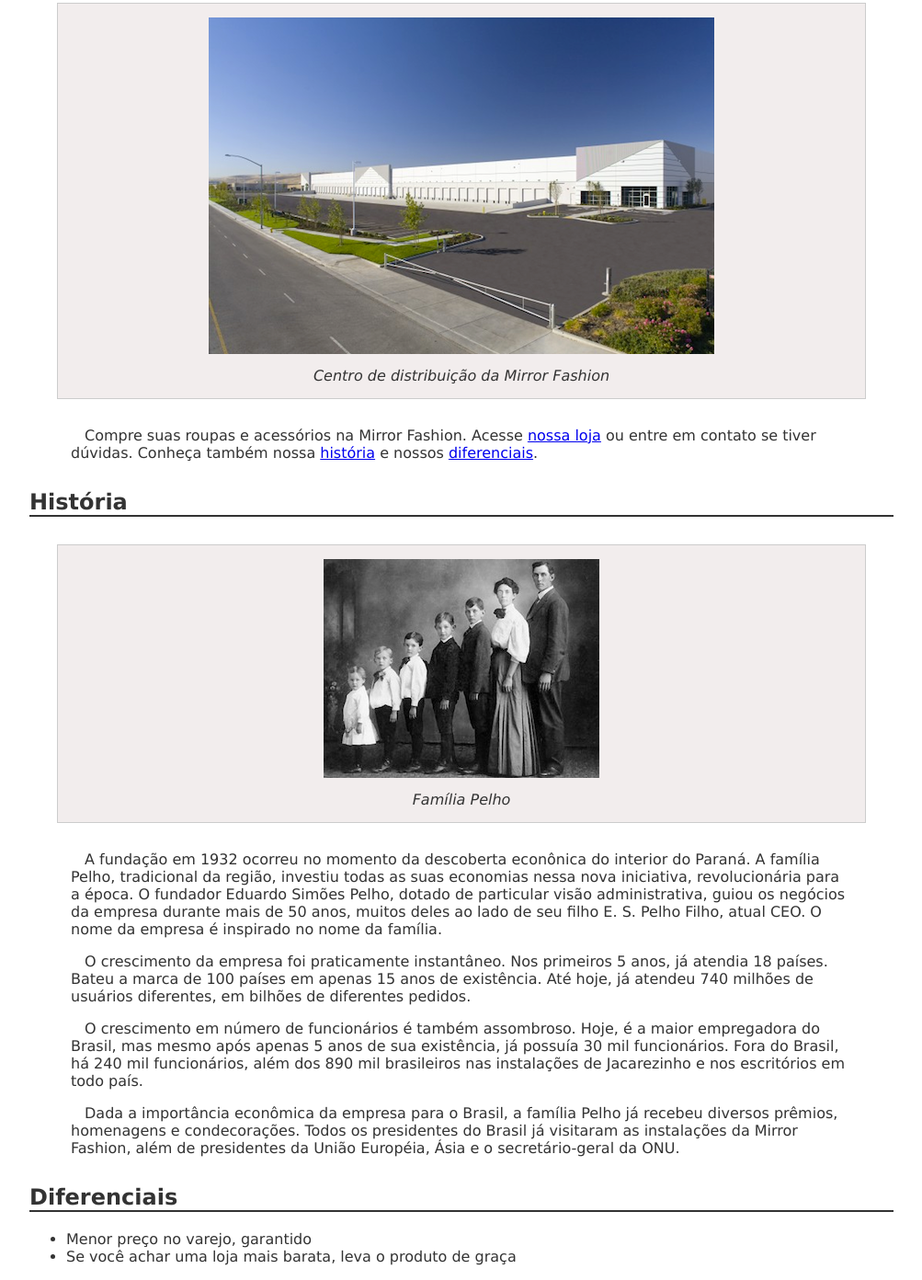
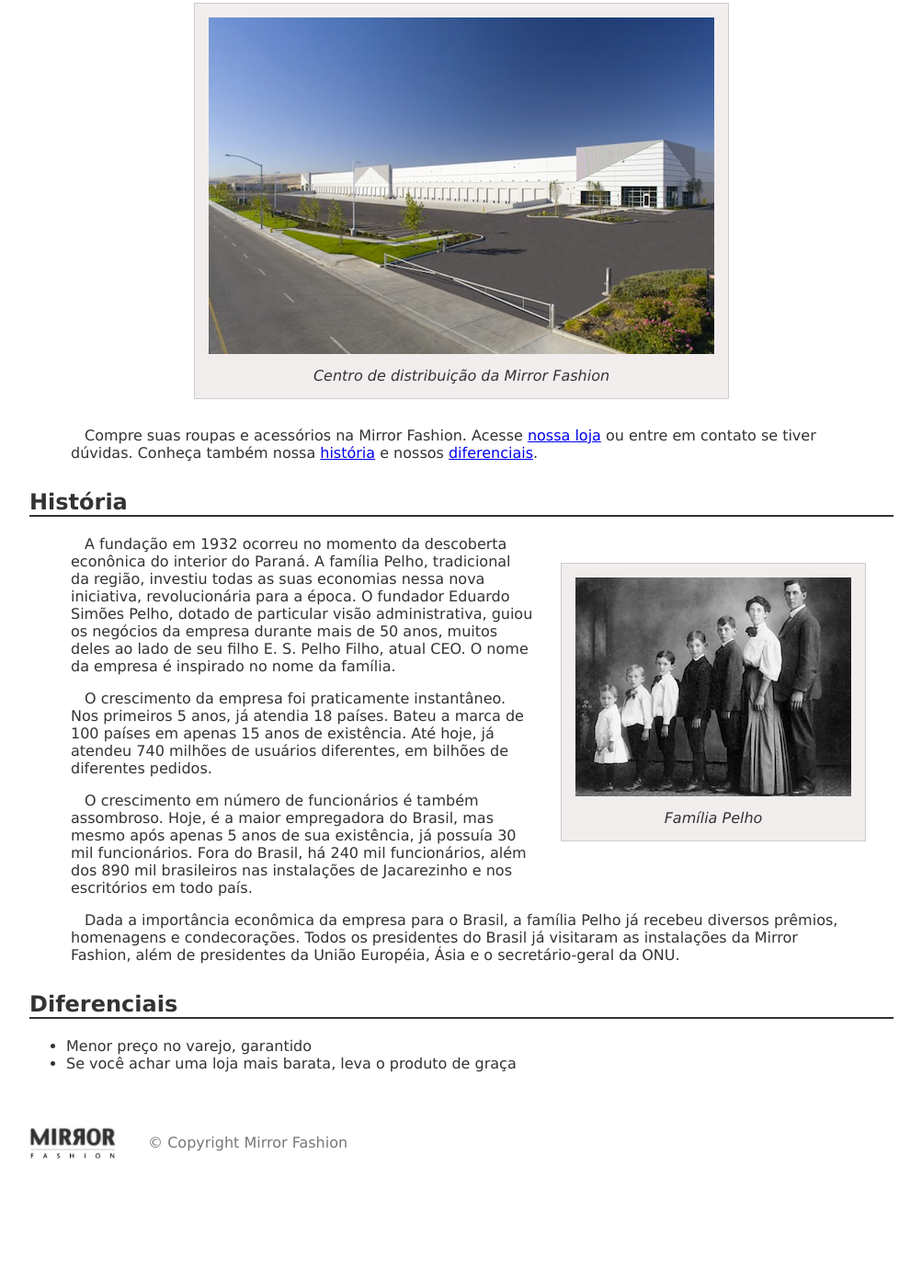
Before and after one commit to efraimsilva/curso-caelum, a plain HTML site: page sobre.html in a window 1280 px wide. Shown: the part 336-1728 px from the top of the page at 92% size, without its empty margins (138-1141 px from the left). After the commit the page ends 1657 px from the top, so only its background shows below. Drawn offline with Linux system fonts and the light colour scheme.

Commit message:
Rodapé e float

```diff
--- a/css/sobre.css
+++ b/css/sobre.css
@@ -48,3 +48,25 @@ body {
     margin-right: auto;
     width: 940px;
 }
+
+#centro-distribuicao {
+    margin-left: auto;
+    margin-right: auto;
+    width: 550px;
+}
+
+#rodape {
+    color: #777;
+    margin: 30px 0;
+    padding: 30px 0;
+}
+
+#rodape img {
+    margin-right: 30px;
+    vertical-align: middle;
+    width: 94px;
+}
+#familha-pelho {
+    float: right;
+    margin: 0, 0, 10px, 10px;
+}
--- a/sobre.html
+++ b/sobre.html
@@ -19,17 +19,18 @@
             Jacarezinho, no Paraná</a>. De lá, saem 48 aviões que
         distribuem nossos produtos às casas do mundo todo. Nosso centro de distribuição:</p>
 
-    <figure>
+    <figure id="centro-distribuicao">
         <img src="img/centro-distribuicao.png" alt="Foto do centro de distribuição da Mirror Fashion">
         <figcaption>Centro de distribuição da Mirror Fashion</figcaption>
     </figure>
 
     <p>Compre suas roupas e acessórios na Mirror Fashion. Acesse <a href="index.html">nossa loja</a> ou entre em contato
-        se tiver dúvidas. Conheça também nossa <a href="#historia">história</a> e nossos <a href="#diferenciais">diferenciais</a>.</p>
+        se tiver dúvidas. Conheça também nossa <a href="#historia">história</a> e nossos <a
+            href="#diferenciais">diferenciais</a>.</p>
 
     <h2 id="historia">História</h2>
 
-    <figure>
+    <figure id="familha-pelho">
         <img src="img/familia-pelho.jpg" alt="Foto da família Pelho">
         <figcaption>Família Pelho</figcaption>
     </figure>
@@ -58,6 +59,11 @@
         <li>Menor preço no varejo, garantido</li>
         <li>Se você achar uma loja mais barata, leva o produto de graça</li>
     </ul>
+
+    <div id="rodape">
+        <img src="img/logo.png" alt="Logo da Mirror Fashion">
+        &copy; Copyright Mirror Fashion
+    </div>
 </body>
 
 </html>
```
